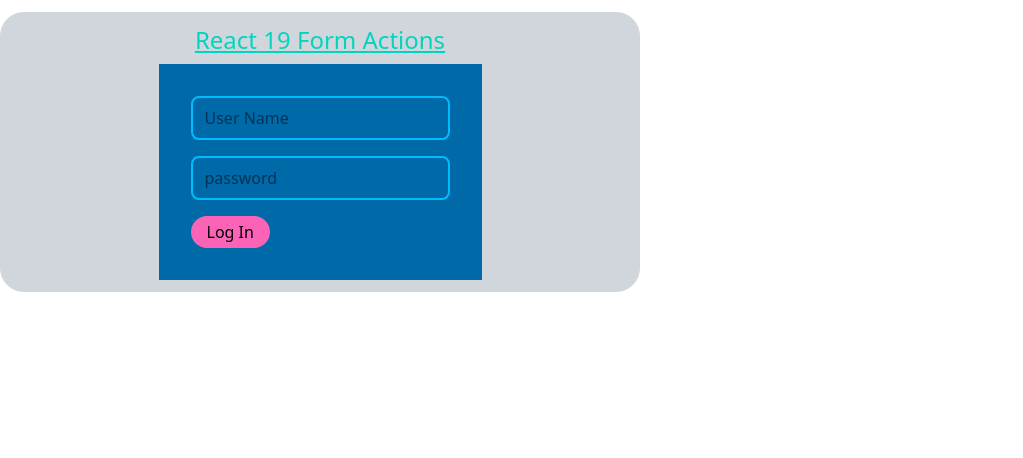
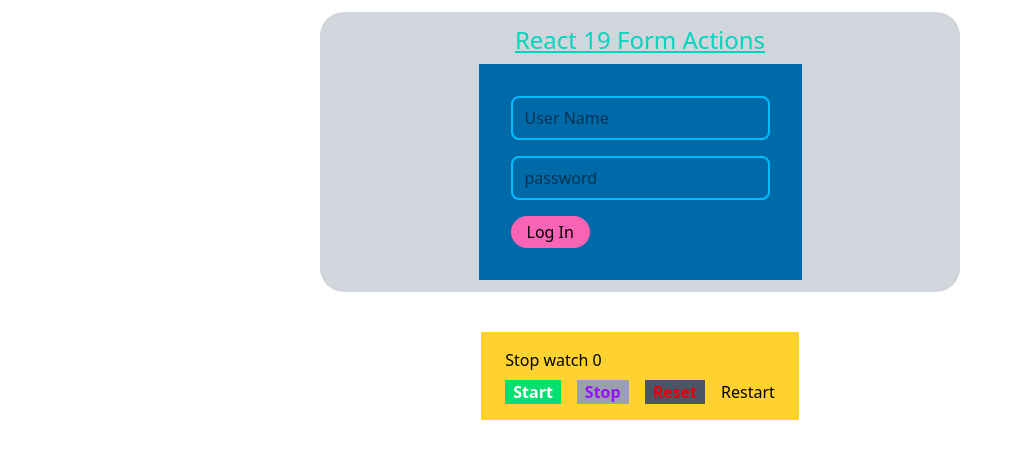
Before and after one commit to haftamudesta/react_19, a React (Vite) app: page / in a window 1280 px wide. Shown: the top 458 px of the page, without its empty margins (0-1023 px from the left). Built offline with nearby package versions, Linux system fonts and the light colour scheme.

Commit message:
Add useRef component

```diff
--- a/src/App.jsx
+++ b/src/App.jsx
@@ -1,6 +1,7 @@
 import React,{useState} from 'react';
 import axios from 'axios';
 import { useFormStatus } from 'react-dom';
+import StopTimer from "./components/useRef/StopTimer"
 
 function App() {
   const [response,setResponse]=useState(null)
@@ -36,6 +37,7 @@
   }
   }
   return (
+    <div className='flex justify-center items-center flex-col'>
     <div className='bg-gray-300 rounded-3xl flex flex-col justify-center items-center w-[50%] mt-3 mb-4'>
       <h1 className="text-2xl text-teal-400 text-center mt-3 underline">React 19 Form Actions</h1>
       <form action={submitLogin} className='flex flex-col gap-4 items-start bg-sky-700 p-8 mt-2 mb-3'>
@@ -55,6 +57,8 @@
         </div>
       )}
     </div>
+    <StopTimer />
+    </div>
   )
 }
 export default App
--- /dev/null
+++ b/src/components/useRef/StopTimer.jsx
@@ -0,0 +1,51 @@
+import React, { useState,useRef, useEffect } from "react";
+
+const StopTimer = () => {
+        const [time,setTime]=useState(0);
+        let ref=useRef(null);
+
+        const startTimer=()=>{
+          if(ref.current) return;
+               ref.current= setInterval(() => {
+                    setTime(prev=>prev+1);
+                }, 1000);
+        };
+
+const stopTimer=()=>{
+  clearInterval(ref.current)
+  ref.current=null;
+}
+const resetTimer=()=>{
+  stopTimer()
+  setTime(0)
+}
+const restartTimer=()=>{
+  setTime(0);
+  startTimer();
+}
+useEffect(()=>{
+  return ()=>stopTimer()
+},[])
+  return (
+    <div className="bg-amber-300 mt-6 px-6 py-4">
+      <p>Stop watch {time}</p>
+      <div className="flex gap-4 mt-2">
+        <button
+        className="bg-green-400 text-white font-bold px-2"
+        onClick={startTimer}
+        >Start</button>
+      <button
+      className="bg-gray-400 text-purple-600 font-bold px-2"
+      onClick={stopTimer}
+      >Stop</button>
+      <button
+      className="bg-gray-600 text-red-600 font-bold px-2"
+      onClick={resetTimer}
+      >Reset</button>
+      <button onClick={restartTimer}>Restart</button>
+      </div>
+    </div>
+  )
+}
+
+export default StopTimer
```
